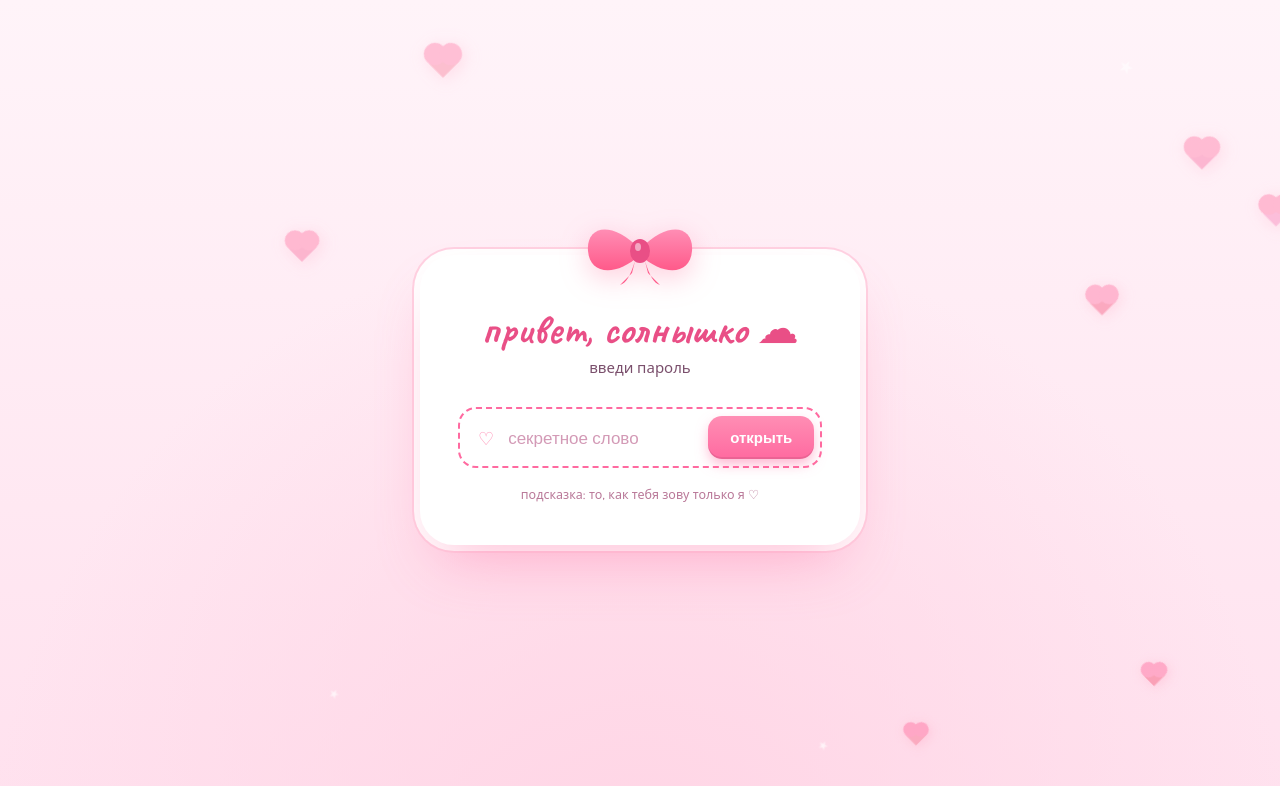
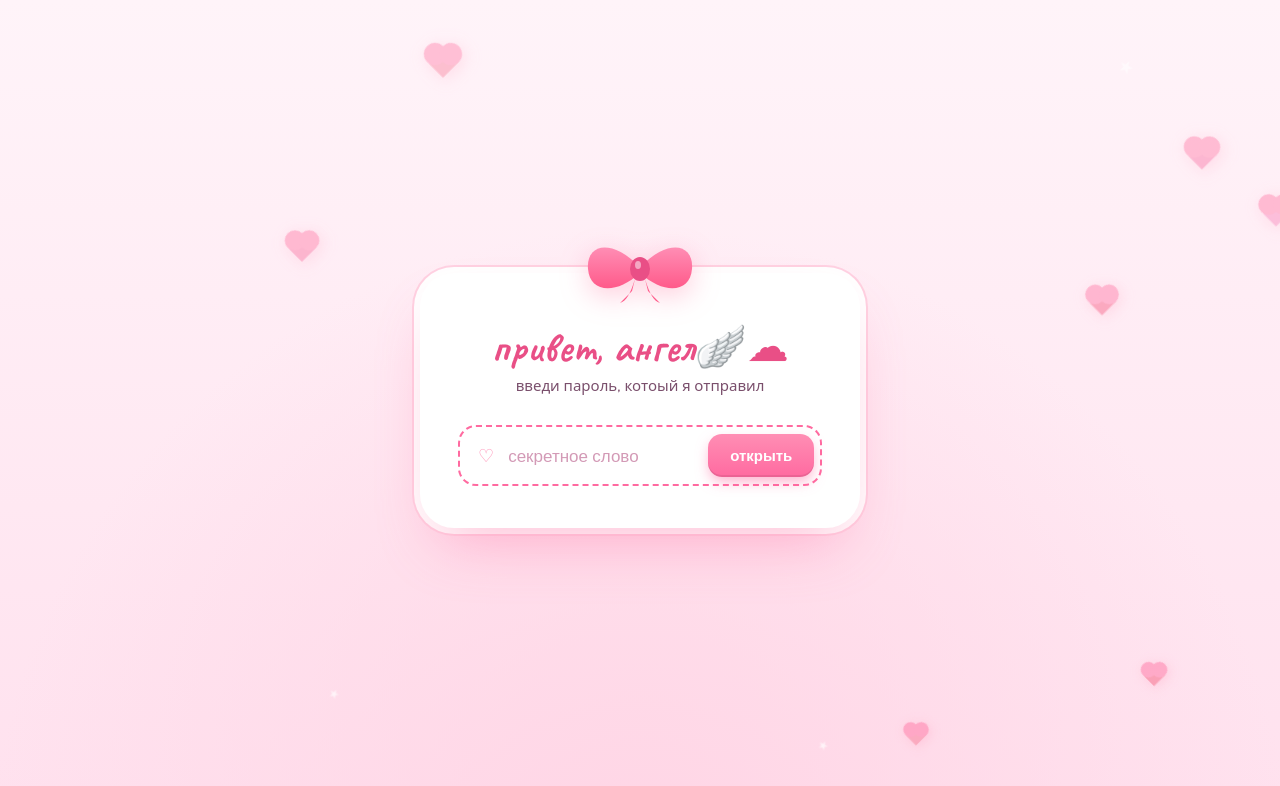
Before and after one commit to CRPNTRPINK/SarraIsAngel, a plain HTML site: page index.html in a window 1280 px wide. Drawn offline with Linux system fonts and the light colour scheme.

Commit message:
change log in text

```diff
--- a/index.html
+++ b/index.html
@@ -396,8 +396,8 @@
       <path d="M65,52 C70,68 74,74 80,76 L68,64 Z" fill="#ff5a8a"/>
     </svg>
 
-    <h1>привет, солнышко ☁︎</h1>
-    <p class="sub">введи пароль</p>
+    <h1>привет, ангел🪽☁︎</h1>
+    <p class="sub">введи пароль, котоый я отправил</p>
 
     <form id="pwForm" autocomplete="off">
       <div class="pw-wrap" id="pwWrap">
@@ -406,8 +406,6 @@
         <button id="go" type="submit">открыть</button>
       </div>
     </form>
-
-    <p class="hint" id="hint">подсказка: то, как тебя зову только я ♡</p>
   </div>
 </section>
 
```
